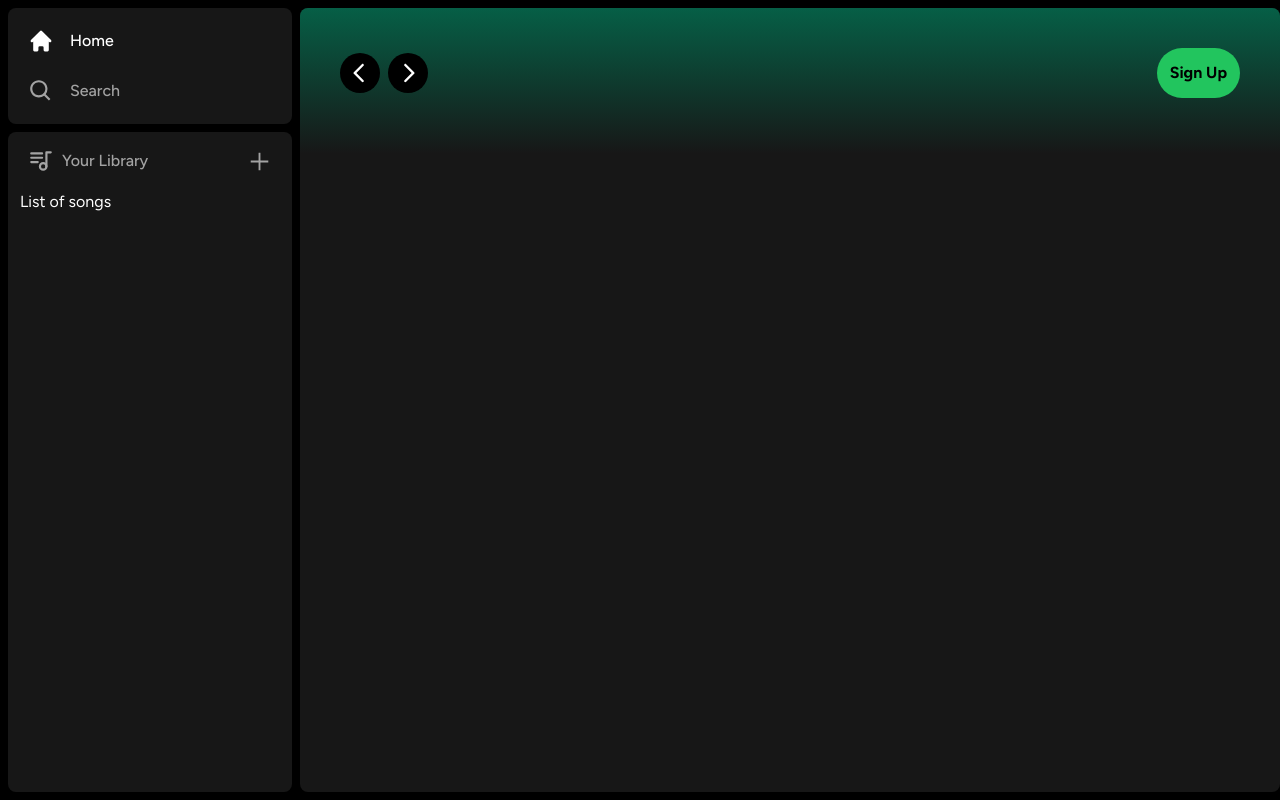
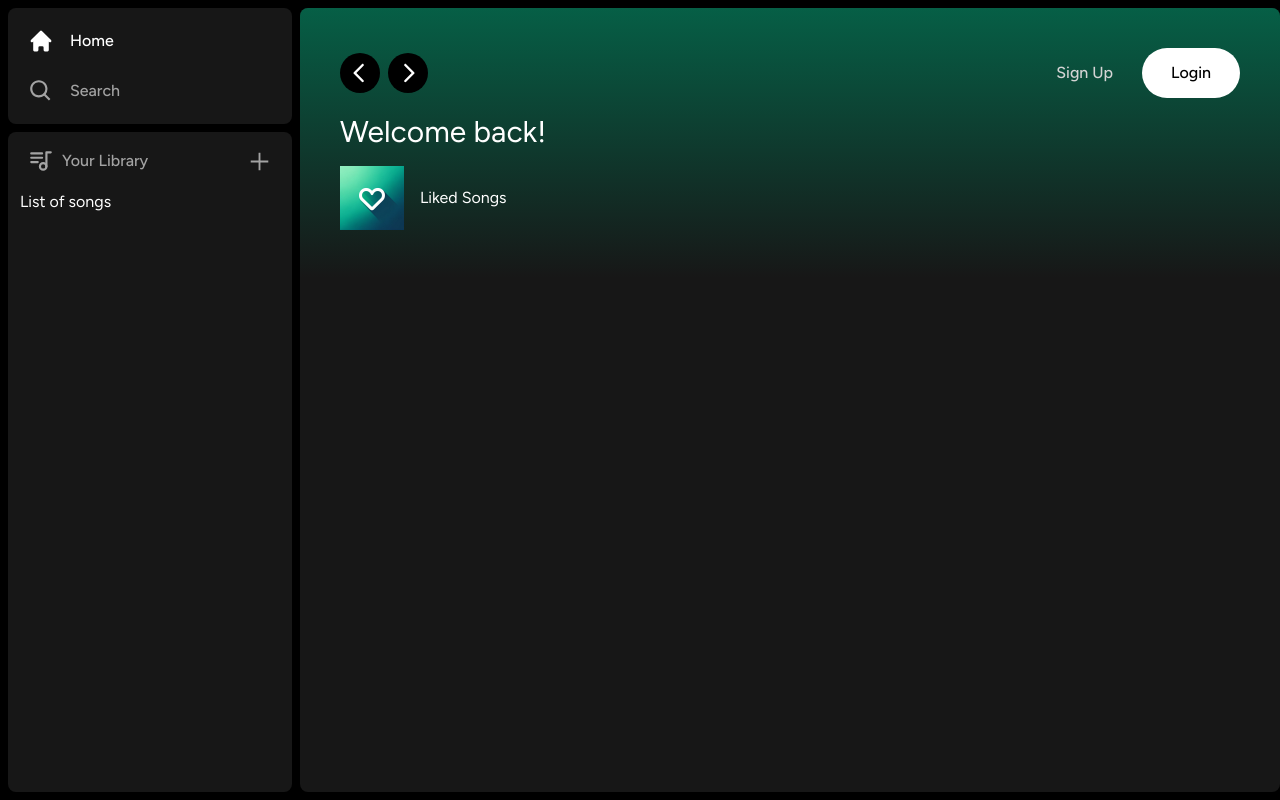
Before and after one commit to jon-jc/music-player, a Next.js app: page / in a window 1280 px wide. Built offline with nearby package versions, Linux system fonts and the light colour scheme.

Commit message:
feat: added liked songs section button Add ListItem component and update Header component

```diff
--- a/app/(site)/page.tsx
+++ b/app/(site)/page.tsx
@@ -1,4 +1,5 @@
 import Header from "@/components/Header";
+import ListItem from "@/components/ListItem";
 
 export default function Home() {
   return (
@@ -11,7 +12,37 @@ export default function Home() {
     overflow-y-auto
   "
     >
-      <Header>Header</Header>
+      <Header>
+        <div className="mb-2">
+          <h1
+            className="
+            text-white
+            text-3xl
+            text-bold
+
+          "
+          >
+            Welcome back!
+          </h1>
+          <div
+            className="
+            grid
+            grid-col-1
+            sm:grid-cols-2
+            xl:grid-cols-3
+            2xl:grid-cols-4
+            gap-3
+            mt-4
+          "
+          >
+            <ListItem
+              image="/images/like.png"
+              name="Liked Songs"
+              href="liked"
+            />
+          </div>
+        </div>
+      </Header>
     </div>
   );
 }
--- a/components/Header.tsx
+++ b/components/Header.tsx
@@ -102,11 +102,36 @@ const Header: React.FC<HeaderProps> = ({ children, className }) => {
         >
           <>
             <div>
-              <Button>Sign Up</Button>
+              <Button
+                onClick={() => {}}
+                className="
+                bg-tranparent
+                text-neutral-300
+                font-medium
+
+              "
+              >
+                Sign Up
+              </Button>
+            </div>
+            <div>
+              <Button
+                onClick={() => {}}
+                className="
+                bg-white
+                px-7
+                py-3
+                font-medium
+
+              "
+              >
+                Login
+              </Button>
             </div>
           </>
         </div>
       </div>
+      {children}
     </div>
   );
 };
--- /dev/null
+++ b/components/ListItem.tsx
@@ -0,0 +1,45 @@
+"use client";
+import Image from "next/image";
+import { useRouter } from "next/navigation";
+
+interface ListItemProps {
+  image: string;
+  name: string;
+  href: string;
+}
+
+const ListItem: React.FC<ListItemProps> = ({ image, name, href }) => {
+  const router = useRouter();
+  const onClick = () => {
+    //add auth
+    router.push(href);
+  };
+  return (
+    <button
+      className="
+    relative
+    group
+    flex
+    items-center
+    rounded-md
+    gap-x-4
+    bg-neutral-100/
+    hover:bg-neutral-100/20
+    transition
+    pr-4
+    "
+    >
+      <div
+        className="relative
+            min-h-[64px]
+            min-w-[64px]
+        "
+      >
+        <Image className="object-cover" fill src={image} alt="Image" />
+      </div>
+      <p>{name}</p>
+    </button>
+  );
+};
+
+export default ListItem;
```
Also changed, not shown: public/images/like.png (added).
